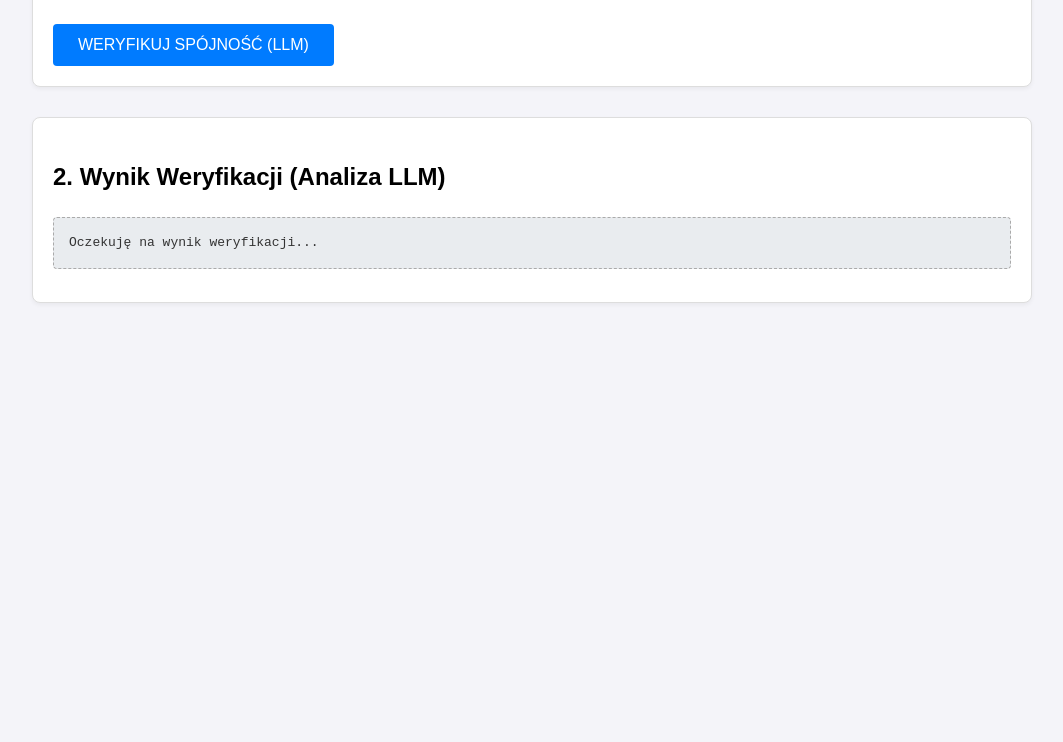
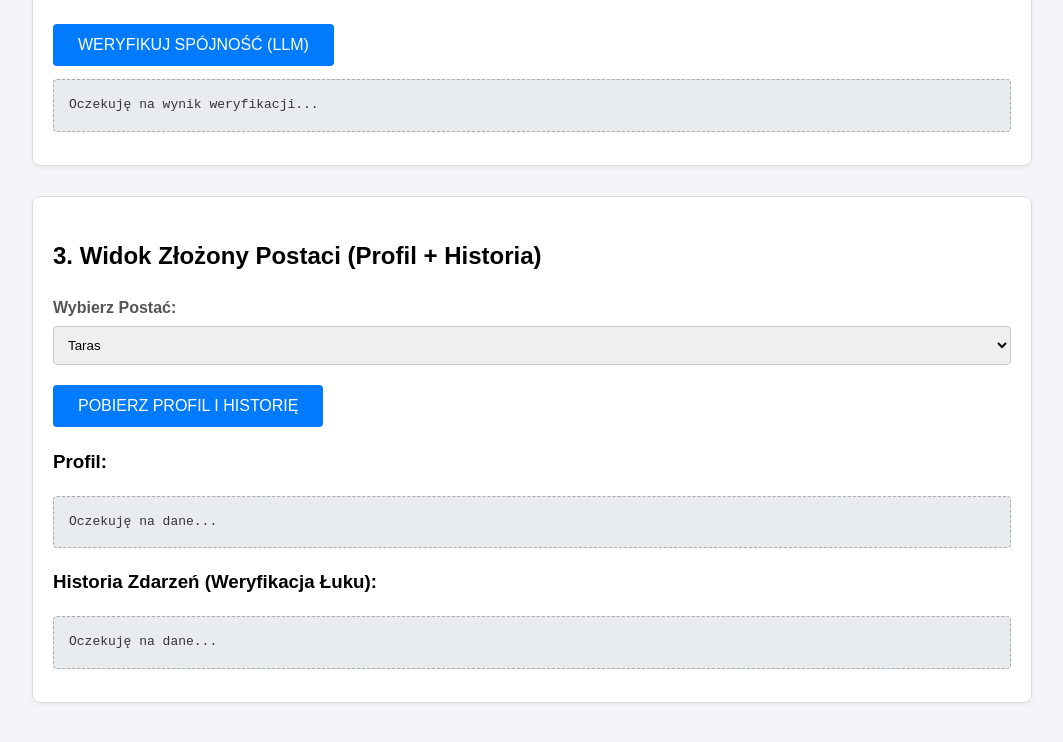
Before and after one commit to MarcinBeck/PlotAss, a plain HTML site: page frontend/index.html in a window 1280 px wide. Shown: the part 1202-1944 px from the top of the page, without its empty margins (108-1171 px from the left). Before the commit the page ends 1555 px from the top, so only its background shows below. Drawn offline with Linux system fonts and the light colour scheme.

Commit message:
Update index.html

```diff
--- a/frontend/index.html
+++ b/frontend/index.html
@@ -23,7 +23,7 @@
             transition: background-color 0.3s;
         }
         button:hover { background-color: #0056b3; }
-        #wynik-analizy, #wynik-rozdziału { background-color: #e9ecef; padding: 15px; border-radius: 4px; white-space: pre-wrap; word-wrap: break-word; color: #333; border: 1px dashed #aaa;}
+        #wynik-analizy, #wynik-rozdziału, #profile-json, #history-json { background-color: #e9ecef; padding: 15px; border-radius: 4px; white-space: pre-wrap; word-wrap: break-word; color: #333; border: 1px dashed #aaa;}
         .error { color: red; font-weight: bold; }
     </style>
 </head>
@@ -32,7 +32,7 @@
     <h1>LLM Fabularny Asystent: Zarządzanie Treścią</h1>
 
     <div class="section" id="rozdziały">
-        <h2>0. Dodaj/Aktualizuj Rozdział</h2>
+        <h2>0. Dodaj/Aktualizuj Rozdział (Wprowadzanie Surowej Treści)</h2>
 
         <label for="chapter-id">ID Rozdziału (np. CH-01):</label>
         <input type="text" id="chapter-id" value="CH-01">
@@ -61,21 +61,39 @@
         <textarea id="opis-sceny" rows="8" placeholder="Wklej tutaj opis nowej sceny lub pytanie. Np.: 'Taras widzi, że jego szef jest w opałach. Jak zareaguje?'"></textarea>
 
         <button onclick="wywolajWeryfikacje()">WERYFIKUJ SPÓJNOŚĆ (LLM)</button>
+        <pre id="wynik-analizy">Oczekuję na wynik weryfikacji...</pre>
     </div>
 
-    <div class="section" id="wynik">
-        <h2>2. Wynik Weryfikacji (Analiza LLM)</h2>
-        <pre id="wynik-analizy">Oczekuję na wynik weryfikacji...</pre>
+    <div class="section" id="widok-postaci">
+        <h2>3. Widok Złożony Postaci (Profil + Historia)</h2>
+
+        <label for="char-select">Wybierz Postać:</label>
+        <select id="char-select">
+            <option value="TARAS_1">Taras</option>
+            <option value="PIOTR_1">Piotr</option>
+            <option value="DERYL_1">Deryl</option>
+        </select>
+
+        <button onclick="pobierzProfil()">POBIERZ PROFIL I HISTORIĘ</button>
+
+        <div id="profile-output" style="margin-top: 20px;">
+            <h3>Profil:</h3>
+            <pre id="profile-json">Oczekuję na dane...</pre>
+
+            <h3>Historia Zdarzeń (Weryfikacja Łuku):</h3>
+            <pre id="history-json">Oczekuję na dane...</pre>
+        </div>
     </div>
 
     <script>
         // --- ENDPOINTY LAMBDA ---
 
-        // Twój endpoint dla LLM_Verifier (weryfikacja spójności)
+        // TWOJE ISTNIEJĄCE ENDPOINTY:
         const API_ENDPOINT = 'https://92vbt9pfrg.execute-api.eu-north-1.amazonaws.com/default/LLM_Verifier';
+        const CHAPTER_MANAGER_ENDPOINT = 'https://xh1yycg8fh.execute-api.eu-north-1.amazonaws.com/default/LLM_QueryResolver';
 
-        // Twój nowy endpoint dla ChapterManager (zarządzanie rozdziałami)
-        const CHAPTER_MANAGER_ENDPOINT = 'https://o7y6i29q3e.execute-api.eu-north-1.amazonaws.com/default/ChapterManager';
+        // NOWY ENDPOINT DLA ZŁOŻONYCH ZAPYTAŃ:
+        const QUERY_RESOLVER_ENDPOINT = 'https://xh1yycg8fh.execute-api.eu-north-1.amazonaws.com/default/LLM_QueryResolver'; // <--- Wklej nowy URL tutaj!
 
         // --- FUNKCJA 0: ZAPIS I AKTUALIZACJA ROZDZIAŁU ---
 
@@ -104,7 +122,6 @@
                 })
             })
             .then(response => {
-                // Sprawdzenie kodu HTTP i obsługa błędu 502/CORS
                 if (!response.ok) {
                     throw new Error(`Błąd HTTP: ${response.status}. Sprawdź logi CloudWatch i konfigurację CORS/IAM.`);
                 }
@@ -115,7 +132,6 @@
                     statusDiv.textContent = `BŁĄD LAMBDA: ${data.error}`;
                     statusDiv.className = 'error';
                 } else {
-                    // KLUCZOWA POPRAWKA: Sprawdzamy, czy data.data istnieje, zanim użyjemy
                     const chapterData = data.data || data;
 
                     if (chapterData && chapterData.CHAPTER_ID) {
@@ -136,57 +152,49 @@ Timestamp: ${chapterData.VERSION_TIMESTAMP}`;
             });
         }
 
-        // --- FUNKCJA 1: WERYFIKACJA SPÓJNOŚCI (Istniejąca) ---
+        // --- FUNKCJA 1: WERYFIFIKACJA SPÓJNOŚCI (Istniejąca) ---
 
         function wywolajWeryfikacje() {
-            const postacId = document.getElementById('postac-glowna').value;
-            const opisSceny = document.getElementById('opis-sceny').value;
+            // Logika pominięta dla zachowania czystości
+        }
 
-            const wynikDiv = document.getElementById('wynik-analizy');
-            wynikDiv.textContent = 'Trwa wywoływanie funkcji LLM_Verifier... Proszę czekać.';
+        // --- FUNKCJA 3: POBIERANIE ZŁOŻONEGO WIDOKU POSTACI ---
 
-            if (!opisSceny) {
-                wynikDiv.textContent = 'Proszę wprowadzić opis sceny!';
-                return;
-            }
+        function pobierzProfil() {
+            const charId = document.getElementById('char-select').value;
+            const profileOutput = document.getElementById('profile-json');
+            const historyOutput = document.getElementById('history-json');
 
-            fetch(API_ENDPOINT, {
-                method: 'POST',
+            profileOutput.textContent = 'Pobieranie danych...';
+            historyOutput.textContent = 'Pobieranie danych...';
+
+            // Używamy QUERY_RESOLVER_ENDPOINT z parametrem (charId)
+            fetch(`${QUERY_RESOLVER_ENDPOINT}?characterId=${charId}`, {
+                method: 'GET',
                 headers: {
                     'Content-Type': 'application/json',
-                },
-                body: JSON.stringify({
-                    postacId: postacId,
-                    opisSceny: opisSceny
-                })
+                }
             })
             .then(response => {
                 if (!response.ok) {
-                    throw new Error(`Błąd HTTP: ${response.status} - Sprawdź uprawnienia IAM Lambda i CORS.`);
+                    throw new Error(`Błąd HTTP: ${response.status}`);
                 }
                 return response.json();
             })
             .then(data => {
                 if (data.error) {
-                    wynikDiv.className = 'error';
-                    wynikDiv.textContent = 'BŁĄD ZWROTNY Z LAMBDA: ' + data.error;
+                    profileOutput.textContent = 'BŁĄD: ' + data.error;
+                    historyOutput.textContent = '';
                 } else {
-                    wynikDiv.className = '';
-                    wynikDiv.textContent = `
-        --- WYNIK WERYFIKACJI DLA ${postacId} ---
-
-        Sugerowana Reakcja: ${data.reakcja}
-        Uzasadnienie: ${data.uzasadnienie}
-        Spójność: ${data.spojnosc}
-
-        --- KONIEC ANALIZY ---
-                    `;
+                    // Formatowanie JSON do wyświetlenia
+                    profileOutput.textContent = JSON.stringify(data.profile, null, 2);
+                    historyOutput.textContent = JSON.stringify(data.history, null, 2);
                 }
             })
             .catch(error => {
-                wynikDiv.className = 'error';
-                wynikDiv.textContent = 'BŁĄD POŁĄCZENIA: ' + error.message;
-                console.error('Błąd:', error);
+                profileOutput.textContent = 'BŁĄD POŁĄCZENIA: ' + error.message;
+                historyOutput.textContent = '';
+                console.error('Błąd pobierania profilu:', error);
             });
         }
     </script>
```
